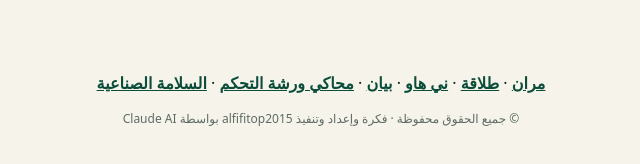
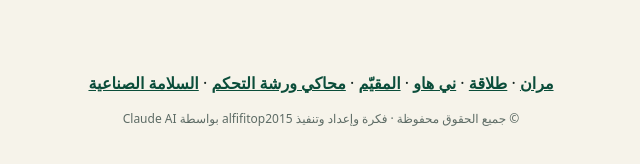
Before and after one commit to alfifitop2015-hub/alfifitop2015-hub.github.io, a plain HTML site: page 404.html in a window 1280 px wide. Shown: the whole page, without its empty margins (319-959 px from the left). Drawn offline with Linux system fonts and the light colour scheme.

Commit message:
تسمية: تحديث تسمية رابط المقيّم (بيان سابقًا) في صفحة التحويل
Co-Authored-By: Claude Opus 4.8 <noreply@anthropic.com>
Claude-Session: https://claude.ai/code/session_01RR7kheJJR3UXv4sE1sTYCg

```diff
--- a/404.html
+++ b/404.html
@@ -10,6 +10,6 @@ var to=M[k]?M[k]+rest+location.search+location.hash:null;if(to)location.replace(
 <style>body{font-family:system-ui,sans-serif;text-align:center;padding:48px 16px;color:#16241F;background:#F6F3EA}a{color:#0B4D3A;font-weight:700}.none .go{display:none}</style>
 </head><body>
 <p class="go">انتقل الموقع إلى عنوان جديد… إن لم يتم التحويل تلقائيًا فاختر:</p>
-<p><a href="https://miran-app.pages.dev/">مران</a> · <a href="https://miran-app.pages.dev/talk/">طلاقة</a> · <a href="https://miran-app.pages.dev/chinese/">ني هاو</a> · <a href="https://miran-app.pages.dev/bayan/">بيان</a> · <a href="https://motor-lab.pages.dev/">محاكي ورشة التحكم</a> · <a href="https://alfifi-safety.pages.dev/">السلامة الصناعية</a></p>
+<p><a href="https://miran-app.pages.dev/">مران</a> · <a href="https://miran-app.pages.dev/talk/">طلاقة</a> · <a href="https://miran-app.pages.dev/chinese/">ني هاو</a> · <a href="https://miran-app.pages.dev/bayan/">المقيّم</a> · <a href="https://motor-lab.pages.dev/">محاكي ورشة التحكم</a> · <a href="https://alfifi-safety.pages.dev/">السلامة الصناعية</a></p>
 <p style="font-size:12px;color:#5D6B65">© جميع الحقوق محفوظة · فكرة وإعداد وتنفيذ alfifitop2015 بواسطة Claude AI</p>
 </body></html>
```
Also changed, not shown: index.html (+1 -1 lines), miran/index.html (+1 -1 lines), motor-lab/index.html (+1 -1 lines), safety-training/index.html (+1 -1 lines).
